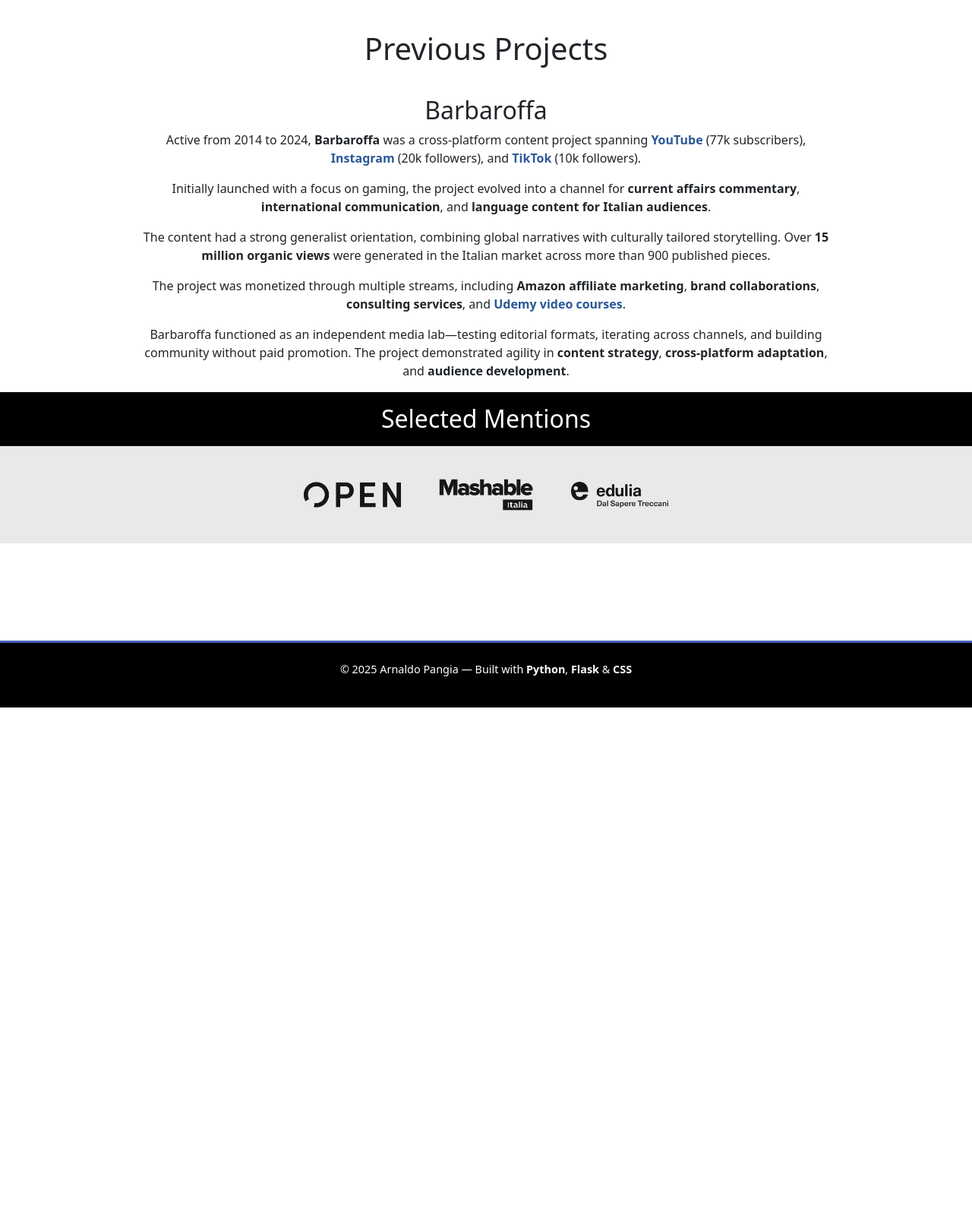
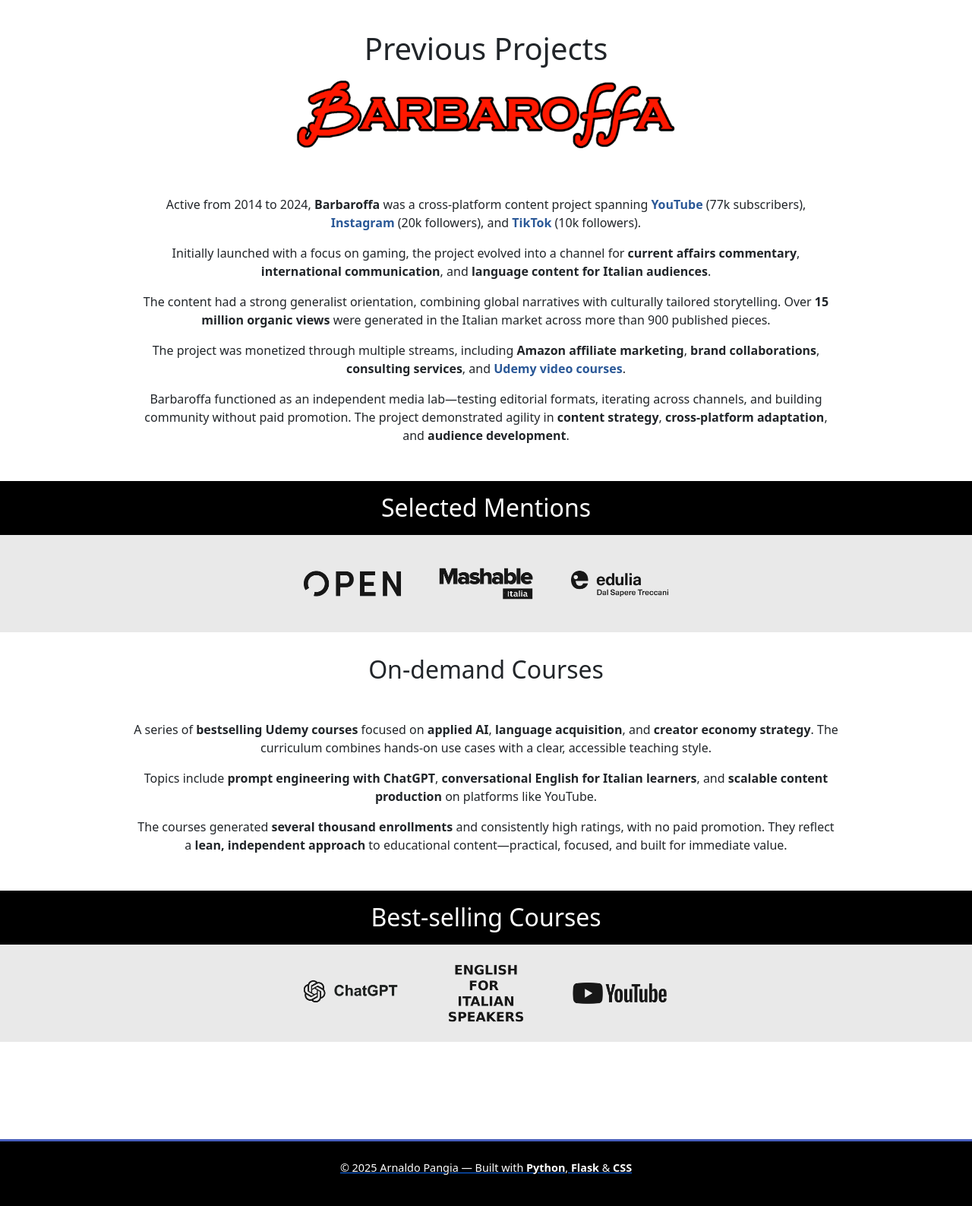
Before and after one commit to paranoid-gland/PythonSitar, a Flask app: page /previous in a window 1280 px wide. Shown: the part 60-1647 px from the top of the page at 76% size. Before the commit the page ends 991 px from the top, so only its background shows below. Run offline with Flask 3, Linux system fonts and the light colour scheme.

Commit message:
add more text and material to the section 'Previous Projects'

```diff
--- a/static/css/previousprojects.css
+++ b/static/css/previousprojects.css
@@ -1,3 +1,13 @@
+.img-wrapper {
+padding: 0 3rem;
+}
+
+.img-wrapper img {
+  display: block;
+  max-width: 100%;
+  height: auto;
+  margin: 1rem auto 2rem auto;
+}
 
 .collab-title-section {
   background-color: #000;
@@ -39,14 +49,12 @@
   background-color: #ffffffe8;
 }
 
+h2{
+  margin-bottom: 3rem;
+}
+
+
 @media (max-width: 700px) {
-  /* .slider-track {
-    display: grid;
-    grid-template-columns: repeat(2, 1fr);
-    gap: 2rem;
-    padding: 2rem;
-    justify-items: center;
-  } */
 
   .slider-track img {
     height: 6rem;
--- a/static/css/style.css
+++ b/static/css/style.css
@@ -27,8 +27,7 @@
     align-items: center;
     width: 100%;
     text-align: center;
-    padding-left: 2rem;
-    padding-right: 2rem;
+    padding: 2rem;
 
   }
 
--- a/templates/previous.html
+++ b/templates/previous.html
@@ -5,8 +5,10 @@
   <h1>Previous Projects</h1>
 </section>
 
-<div class="bio">
-  <h2>Barbaroffa</h2>
+<div class="img-wrapper">
+  <img src="/static/pictures/barbaroffa.png" alt="Barbaroffa original logo" width="500">
+  </div>
+  <div class="bio">
   <p>
     Active from 2014 to 2024, <strong>Barbaroffa</strong> was a cross-platform content project spanning
     <a href="https://www.youtube.com/@barbaroffa" target="_blank" rel="noopener noreferrer"><strong>YouTube</strong></a> (77k subscribers),
@@ -53,6 +55,39 @@
   </a>
 </div>
 
+</div>
 
+<div class="bio">
+  <h2>On-demand Courses</h2>
+
+  <p>
+    A series of <strong>bestselling Udemy courses</strong> focused on <strong>applied AI</strong>, <strong>language acquisition</strong>, and <strong>creator economy strategy</strong>.
+    The curriculum combines hands-on use cases with a clear, accessible teaching style.
+  </p>
+
+  <p>
+    Topics include <strong>prompt engineering with ChatGPT</strong>, <strong>conversational English for Italian learners</strong>, and <strong>scalable content production</strong> on platforms like YouTube.
+  </p>
+
+  <p>
+    The courses generated <strong>several thousand enrollments</strong> and consistently high ratings, with no paid promotion.
+    They reflect a <strong>lean, independent approach</strong> to educational content—practical, focused, and built for immediate value.
+  </p>
+</div>
+<section class="collab-title-section">
+
+  <h2>Best-selling Courses</h2>
+</section>
+<div class="slider-track">
+  <a href="https://www.udemy.com/course/corso-intelligenza-artificiale-come-usare-chatgpt/?referralCode=27928496F1E6C6EFB45B" target="_blank" rel="noopener noreferrer">
+    <img src="{{ url_for('static', filename='pictures/chatgpt.png') }}" alt="ChatGPT logo">
+  </a>
+</a>
+<a href="https://www.udemy.com/course/corso-inglese-online/?referralCode=059AABB5F048E5B176F8" target="_blank" rel="noopener noreferrer">
+    <img src="{{ url_for('static', filename='pictures/english.png') }}" alt="English for italian speakers">
+  </a>
+  <a href="https://it.mashable.com/entertainment/994/dovremmo-smettere-di-condividere-io-sono-giorgia-questo-video-spiega-perche" target="_blank" rel="noopener noreferrer">
+    <img src="{{ url_for('static', filename='pictures/youtube.png') }}" alt="YouTube logo">
+</div>
 
 {% endblock %}
```
Also changed, not shown: static/js/main.js (line endings or trailing spaces), static/pictures/barbaroffa.png (added), static/pictures/chatgpt.png (added), static/pictures/english.png (added), static/pictures/youtube.png (added), 3 other files.
